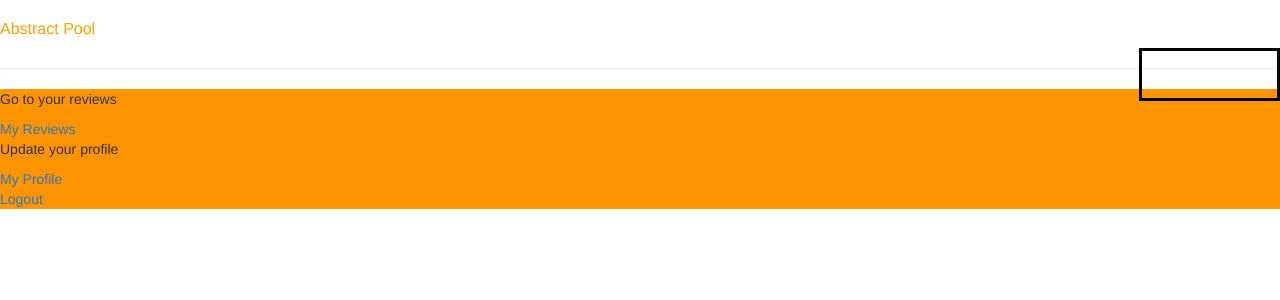
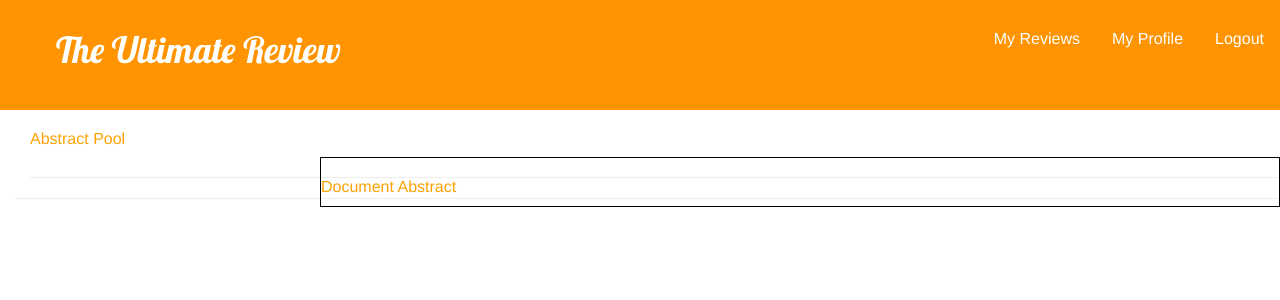
Before and after one commit to JoeCameron1/TheUltimateReview, a Django app: template templates/ultimatereview/AbstractPool.html in a window 1280 px wide. Shown: the top 300 px of the page. Run offline with Django 3.2, Linux system fonts and the light colour scheme; the template is opened without the code that fills it, so the values that code supplies are empty; a user stored in the database is signed in; some libraries are stand-ins or nearby versions.

Commit message:
Updated Abstract Pool

```diff
--- a/templates/ultimatereview/AbstractPool.html
+++ b/templates/ultimatereview/AbstractPool.html
@@ -1,46 +1,43 @@
-<html>
+{% extends 'ultimatereview/base.html' %}
+
 {% load staticfiles %}
 
-        <script src="https://ajax.googleapis.com/ajax/libs/jquery/1.11.1/jquery.min.js"></script>
-        <script src="{% static 'js/AbstractPool.js' %}"></script>
+{% block title %}{{ review_name }}{% endblock %}
 
+{% block body_block %}
+
+<html>
 <head>
-        <title>Abstract Pool</title>
-        <link rel="stylesheet" href="//maxcdn.bootstrapcdn.com/bootstrap/3.2.0/css/bootstrap.min.css">
-        <link rel="stylesheet" href="//maxcdn.bootstrapcdn.com/bootstrap/3.2.0/css/bootstrap-theme.min.css">
-        <link rel="stylesheet" href="{% static 'css/base.css' %}">
-        <link rel="stylesheet" href="{% static 'css/AbstractPool.css' %}">
-
-
-
+	<link rel="stylesheet" href = "{% static 'css/abstract_pool.css' %}">
+	<script src="http://ajax.googleapis.com/ajax/libs/jquery/1.11.1/jquery.mins.js"></script>
+	<script src="{% static "js/AbstractPool.js" %}"></script>
 </head>
 
-<body>
-      <div>
-          {% block body_block %}{% endblock %}
-      </div>
+<div class="content">
 
       <h2>Abstract Pool</h2>
       <ul id="documentAbstract"></ul>
 
       <div  class = 'AbstractSpace'>
-      <h3>Document Abstract </h3>
+        <h2>Document Abstract </h2>
         <p id = 'AbstractSpace' name = 'CurrentAbstract'></p>
-
-
       </div>
-
-
 
       {% for Abstract in Abstracts %}
 
-        <table style="width:25%"  id = "abstract" class = "SelectionTable">
+        <table style="width:20%"  id = "abstract" class = "SelectionTable">
           <tr>
-             <td> <h3>Document Title</h3>
+             <td>
+               <h2>Document Title</h2>
                <p>{{Abstract.title}}</p>
 
-              <h3>Document Author(s)</h3>
-                <p>> {{ Abstract.author }} </p>
+               <h2>Document Author(s)</h2>
+               <p>
+                 {% for author in Abstract.author %}
+                 {{ author }}
+                 <br />
+                 {% endfor %}
+               </p>
                <hr>
                <button value="{{ Abstract.abstract }}" id = "AbstractButton">Retrieve Abstract</button>
                <form method = "POST" accept-charset="US-ASCII">
@@ -55,35 +52,12 @@
                 <input name = "hiddenCompareCount" value = "{{ Abstract.compareCount }}" style="display:none;" />
               </form>
             </td>
-
           </tr>
         </table>
 
       {% endfor %}
-
-
-
       <hr />
-         <div>
-            <ul>
-              {% if user.is_authenticated %}
-              <p>Go to your reviews</p>
-              <a href="{% url 'myreviews' %}">My Reviews</a><br />
-              <p>Update your profile</p>
-              <a href="{% url 'myprofile' %}">My Profile</a><br />
-              <a href="{% url 'logout' %}">Logout</a><br />
-              {% else %}
-              <a href="{% url 'register' %}">Register Here</a><br />
-              <a href="{% url 'login' %}">Login</a><br />
-              {% endif %}
-            </ul>
-      </div>
-
-
-
-      </body>
-
-
-
 
 </html>
+
+{% endblock %}
```
Also changed, not shown: db.sqlite3, 2 other files. Lines whose indentation alone changed are shown as unchanged.
